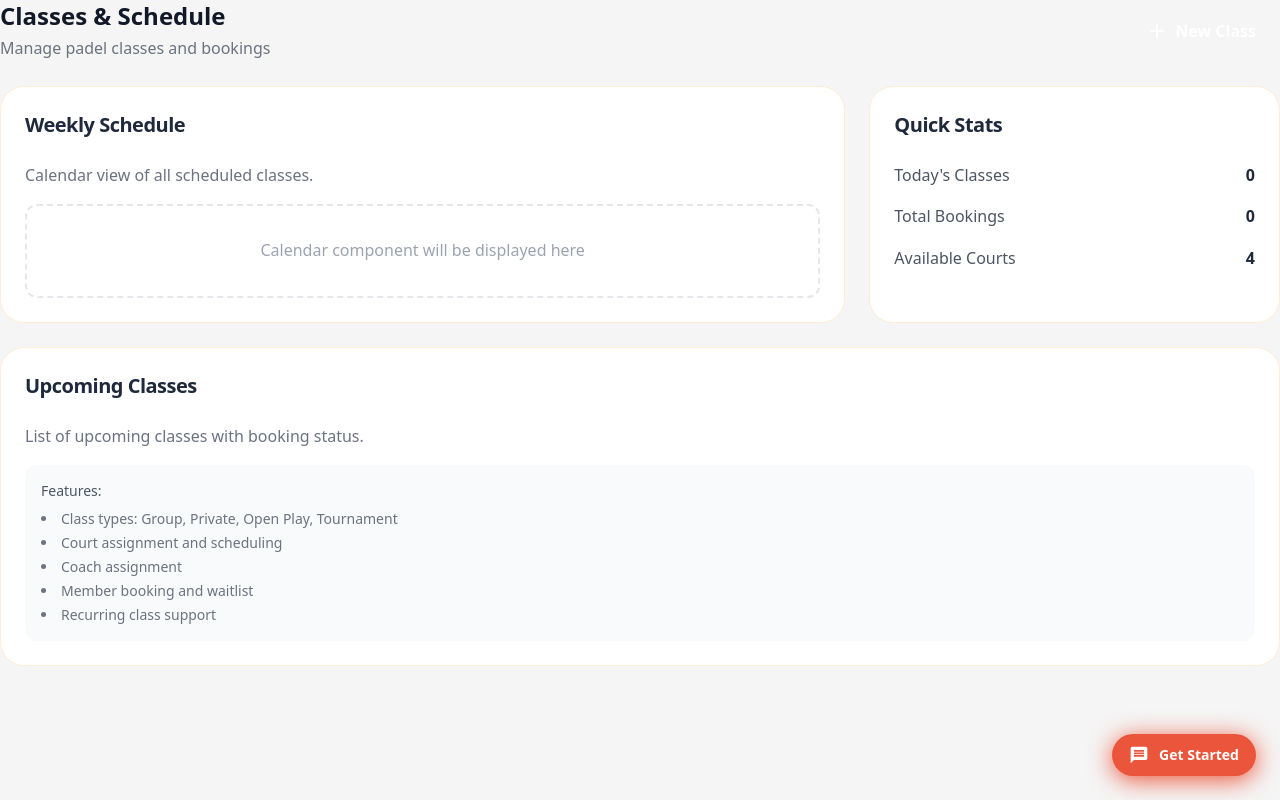
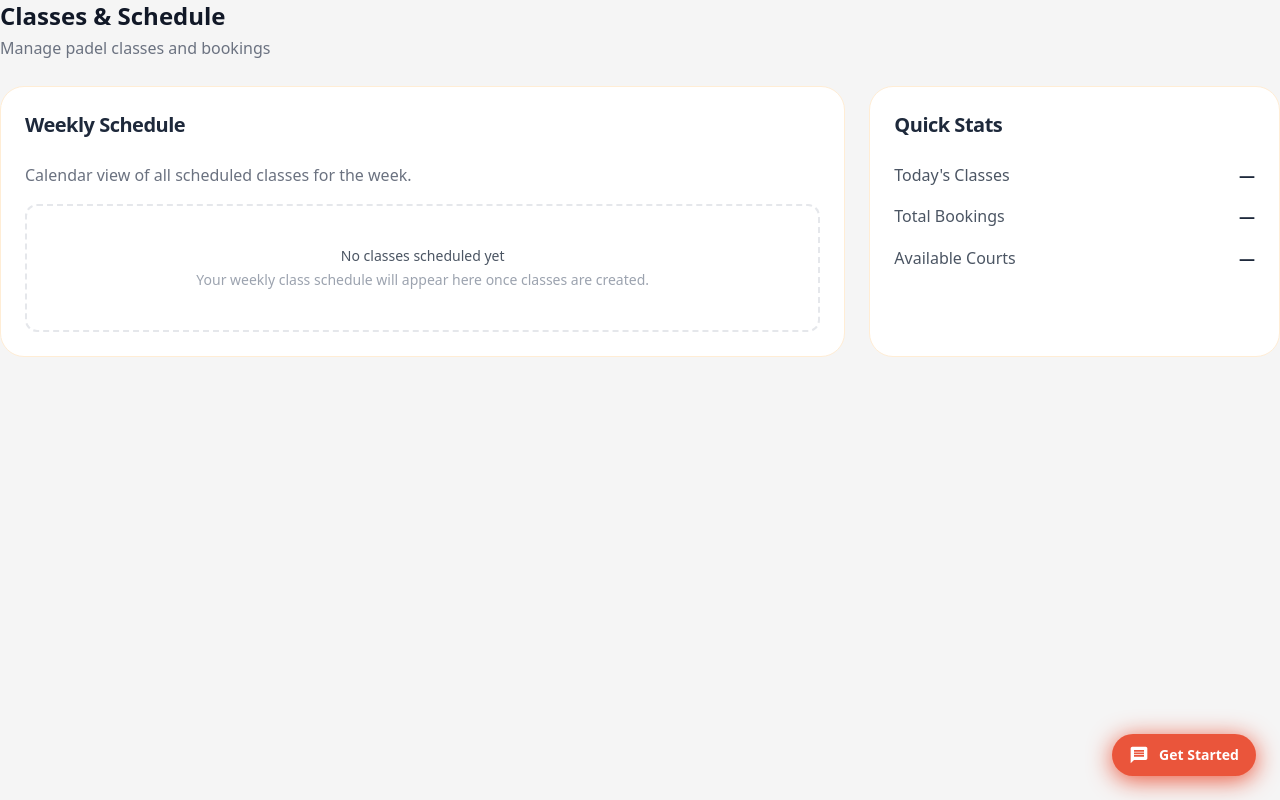
Before and after one commit to seifalaa92-coder/leets-crm, a Next.js app: page /classes in a window 1280 px wide. Built offline with nearby package versions, Linux system fonts and the light colour scheme; a web font is replaced by a local one.

Commit message:
Fix site bugs and add Pyramids Park gallery videos

```diff
--- a/src/app/classes/page.tsx
+++ b/src/app/classes/page.tsx
@@ -5,25 +5,13 @@
  */
 
 import { Card, CardContent, CardHeader, CardTitle } from "@/components/ui/card";
-import { Button } from "@/components/ui/button";
-import Link from "next/link";
 
 export default function ClassesPage() {
   return (
     <div className="space-y-6">
-      <div className="flex items-center justify-between">
-        <div>
-          <h1 className="text-2xl font-bold text-gray-900">Classes & Schedule</h1>
-          <p className="text-gray-500 mt-1">Manage padel classes and bookings</p>
-        </div>
-        <Link href="/classes/new">
-          <Button>
-            <svg className="w-5 h-5 mr-2" fill="none" stroke="currentColor" viewBox="0 0 24 24">
-              <path strokeLinecap="round" strokeLinejoin="round" strokeWidth={2} d="M12 4v16m8-8H4" />
-            </svg>
-            New Class
-          </Button>
-        </Link>
+      <div>
+        <h1 className="text-2xl font-bold text-gray-900">Classes & Schedule</h1>
+        <p className="text-gray-500 mt-1">Manage padel classes and bookings</p>
       </div>
 
       <div className="grid grid-cols-1 lg:grid-cols-3 gap-6">
@@ -32,9 +20,14 @@ export default function ClassesPage() {
             <CardTitle>Weekly Schedule</CardTitle>
           </CardHeader>
           <CardContent>
-            <p className="text-gray-500">Calendar view of all scheduled classes.</p>
-            <div className="mt-4 p-8 border-2 border-dashed border-gray-200 rounded-lg text-center">
-              <p className="text-gray-400">Calendar component will be displayed here</p>
+            <p className="text-gray-500">
+              Calendar view of all scheduled classes for the week.
+            </p>
+            <div className="mt-4 flex flex-col items-center justify-center rounded-lg border-2 border-dashed border-gray-200 p-10 text-center">
+              <p className="text-sm font-medium text-gray-600">No classes scheduled yet</p>
+              <p className="mt-1 text-sm text-gray-400">
+                Your weekly class schedule will appear here once classes are created.
+              </p>
             </div>
           </CardContent>
         </Card>
@@ -46,38 +39,19 @@ export default function ClassesPage() {
           <CardContent className="space-y-4">
             <div className="flex justify-between">
               <span className="text-gray-600">Today&apos;s Classes</span>
-              <span className="font-semibold">0</span>
+              <span className="font-semibold">—</span>
             </div>
             <div className="flex justify-between">
               <span className="text-gray-600">Total Bookings</span>
-              <span className="font-semibold">0</span>
+              <span className="font-semibold">—</span>
             </div>
             <div className="flex justify-between">
               <span className="text-gray-600">Available Courts</span>
-              <span className="font-semibold">4</span>
+              <span className="font-semibold">—</span>
             </div>
           </CardContent>
         </Card>
       </div>
-
-      <Card>
-        <CardHeader>
-          <CardTitle>Upcoming Classes</CardTitle>
-        </CardHeader>
-        <CardContent>
-          <p className="text-gray-500">List of upcoming classes with booking status.</p>
-          <div className="mt-4 p-4 bg-gray-50 rounded-lg">
-            <p className="text-sm text-gray-600">Features:</p>
-            <ul className="list-disc list-inside text-sm text-gray-500 mt-2 space-y-1">
-              <li>Class types: Group, Private, Open Play, Tournament</li>
-              <li>Court assignment and scheduling</li>
-              <li>Coach assignment</li>
-              <li>Member booking and waitlist</li>
-              <li>Recurring class support</li>
-            </ul>
-          </div>
-        </CardContent>
-      </Card>
     </div>
   );
 }
--- a/src/app/clubs/[slug]/page.tsx
+++ b/src/app/clubs/[slug]/page.tsx
@@ -13,7 +13,8 @@ const CLUBS: (Club & { localVideos?: string[]; localImages?: string[] })[] = [
     role: "Owned & Operated by Leets",
     short: "Our flagship club in Sheikh Zayed — courts, coaching and community.",
     about: "Pyramids Park View is the Leets flagship in Sheikh Zayed, Cairo. Built and run end-to-end by Leets Sports, the club covers everything from court operations and maintenance to coaching programs, tournaments and a growing members' community.",
-    videoUrls: ["https://kvppvvsuynsyvxyzgadt.supabase.co/storage/v1/object/public/club-media/pyramids-main-video.mp4"],
+    videoUrls: [],
+    localVideos: ["Pyramids Main Video.mp4", "Pyramids Park Video 1.mp4"],
   },
   {
     slug: "westmark-mall",
--- a/src/app/page.tsx
+++ b/src/app/page.tsx
@@ -54,7 +54,7 @@ export default function HomePage() {
             </Link>
           </div>
 
-          <div className="mt-16 grid max-w-2xl grid-cols-3 gap-6 border-t border-[#EA553B]/20 pt-8">
+          <div className="mt-16 grid max-w-2xl grid-cols-2 gap-6 border-t border-[#EA553B]/20 pt-8">
             {STATS.map((s) => (
               <div key={s.label}>
                 <p className="font-[family-name:var(--font-display,'Barlow_Condensed')] text-4xl font-bold text-[#EA553B]">
--- /dev/null
+++ b/src/app/robots.ts
@@ -0,0 +1,31 @@
+import type { MetadataRoute } from "next";
+
+export default function robots(): MetadataRoute.Robots {
+  return {
+    rules: [
+      {
+        userAgent: "*",
+        allow: "/",
+        disallow: [
+          "/auth/",
+          "/dashboard/",
+          "/admin/",
+          "/api/",
+          "/clients",
+          "/memberships",
+          "/payments",
+          "/staff",
+          "/reports",
+          "/leads",
+          "/loyalty",
+          "/access-control",
+          "/profile",
+          "/bookings",
+          "/marketplace/",
+          "/shop",
+        ],
+      },
+    ],
+    sitemap: "https://www.leetssports.com/sitemap.xml",
+  };
+}
--- /dev/null
+++ b/src/app/sitemap.ts
@@ -0,0 +1,21 @@
+import type { MetadataRoute } from "next";
+import { CLUBS } from "@/data/company";
+
+export default function sitemap(): MetadataRoute.Sitemap {
+  const base = "https://www.leetssports.com";
+
+  const staticRoutes: MetadataRoute.Sitemap = [
+    { url: `${base}/`, changeFrequency: "weekly", priority: 1 },
+    { url: `${base}/clubs`, changeFrequency: "weekly", priority: 0.9 },
+    { url: `${base}/company`, changeFrequency: "monthly", priority: 0.7 },
+    { url: `${base}/classes/book-court`, changeFrequency: "monthly", priority: 0.6 },
+  ];
+
+  const clubRoutes: MetadataRoute.Sitemap = CLUBS.map((club) => ({
+    url: `${base}/clubs/${club.slug}`,
+    changeFrequency: "weekly",
+    priority: 0.8,
+  }));
+
+  return [...staticRoutes, ...clubRoutes];
+}
--- a/src/data/company.ts
+++ b/src/data/company.ts
@@ -11,9 +11,8 @@ export const COMPANY = {
 };
 
 export const STATS = [
-  { value: "5", label: "Facilities delivered & operated" },
+  { value: "4", label: "Facilities delivered & operated" },
   { value: "2", label: "Countries" },
-
 ];
 
 export type Club = {
@@ -39,7 +38,7 @@ export const CLUBS: Club[] = [
     short: "Our flagship club in Sheikh Zayed — courts, coaching and community.",
     about:
       "Pyramids Park View is the Leets flagship in Sheikh Zayed, Cairo. Built and run end-to-end by Leets Sports, the club covers everything from court operations and maintenance to coaching programs, tournaments and a growing members' community.",
-    videoUrls: ["https://kvppvvsuynsyvxyzgadt.supabase.co/storage/v1/object/public/club-media/pyramids-main-video.mp4"],
+    videoUrls: [],
   },
   {
     slug: "westmark-mall",
```
Also changed, not shown: 2 other files (tests, documents, lock files or other folders).
